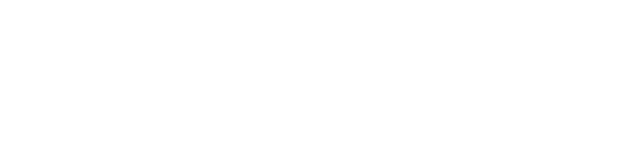
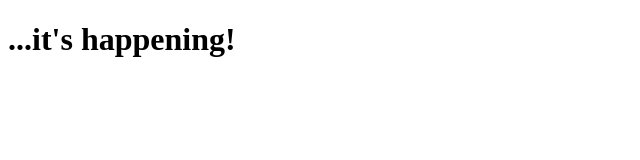
Before and after one commit to marcplans/conflicts, a plain HTML site: page index.html in a window 1280 px wide. Shown: the whole page, without its empty margins (0-640 px from the left). Drawn offline with Linux system fonts and the light colour scheme.

Commit message:
index header

```diff
--- a/index.html
+++ b/index.html
@@ -11,5 +11,6 @@
   <body>
 
     <script src="" async defer></script>
+    <h1>...it's happening!</h1>
   </body>
 </html>
```
